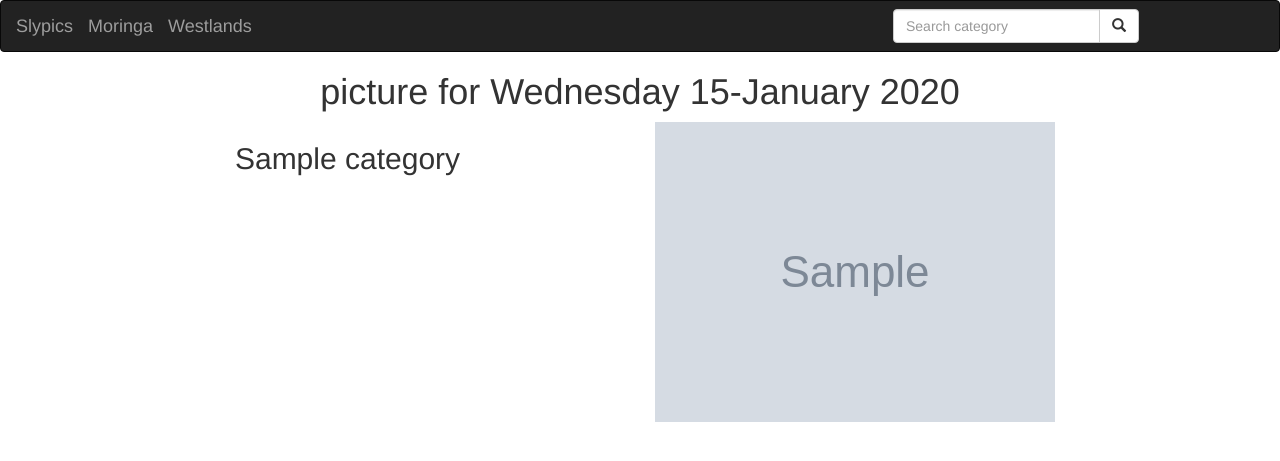
After one commit to cossie14/django-slyart, a Django app: template slypixels/templates/all-pics/westlands.html in a window 1280 px wide. The commit adds this page. Shown: the top 461 px of the page. Run offline with Django 3.2, Linux system fonts and the light colour scheme; tables that the repository leaves empty hold one stand-in row (values such as "Sample post"); the template is opened without the code that fills it: values that come from a table or form of the project are taken from there, most other values are stand-ins (such as "Sample title", 1, 10 or a date in 2020); grey boxes marked "Sample" are stand-in pictures; some libraries are stand-ins or nearby versions.

Commit message:
updated templates to route locations

```diff
--- a/slypixels/templates/all-pics/base.html
+++ b/slypixels/templates/all-pics/base.html
@@ -1,32 +1,26 @@
+{% load bootstrap3 %}
+{% load static%}
+<!DOCTYPE html>
+<html>
+<head>
+  <meta charset="utf-8">
 
-{% load bootstrap3 %}
-{% load static %}
-<!DOCTYPE html>
-<html lang="en">
-<head>
-    <meta charset="UTF-8">
-    <meta name="viewport" content="width=device-width, initial-scale=1.0">
-    <meta http-equiv="X-UA-Compatible" content="ie=edge">
-
-    {% if title %}
-        <title> Sly Art - {{ title }} </title>
+  {% if category %}
+  <title>Slyart - {{category}}</title>
   {% else %}
-        <title> Sly-Art </title>
+    <title>Slyart </title>
   {% endif %}
 
   {% block styles %}
     {% bootstrap_css %}
-        <link rel="stylesheet" href="https://maxcdn.bootstrapcdn.com/bootstrap/4.0.0/css/bootstrap.min.css" integrity="sha384-Gn5384xqQ1aoWXA+058RXPxPg6fy4IWvTNh0E263XmFcJlSAwiGgFAW/dAiS6JXm" crossorigin="anonymous">
-        <link rel="stylesheet" href="{% static 'css/main.css' %}">
+    <link rel="stylesheet" href="{% static 'css/location.css' %}">
   {% endblock %}
 
 </head>
 <body>
     {% include "navbar.html" %}
 
-    {% block content %}
-
-    {% endblock %}
+    {% block content %} <h1 class='text-center'>picture for {{date|date:"l d-F Y"}}</h1> {%endblock%}
 
     {% block scripts %}
         <script src="https://ajax.googleapis.com/ajax/libs/jquery/3.2.1/jquery.min.js"></script>
--- /dev/null
+++ b/slypixels/templates/all-pics/westlands.html
@@ -0,0 +1,38 @@
+{%extends 'all-pics/base.html'%}
+{% block content %}
+{{ block.super}}
+
+<div class="container">
+
+  <!-- Looping through news   -->
+
+
+
+  {% for slypics_item in slypics %}
+
+  <div class="row">
+    <!-- displaying News articles -->
+    <div class="col-xs-6 col-sm-6 col-md-6 col-lg-6">
+      <h2 class="text-center"> {{ slypics_item.category }} </h2>
+    </div>
+
+    <!--Display news Article images  -->
+
+    <div class="col-xs-6 col-sm-6 col-md-6 col-lg-6">
+        {% if slypics_item.Slypics_image %}
+        <img src="{{slypics_item.Slypics_image.url}}" class="img-responsive" alt="Image">
+        {% endif %}
+      </div>
+
+    </div>
+  </div>
+  {% empty %}
+  <div class="row">
+    <h2 class="text-center">There No sly pics</h2>
+  </div>
+  {% endfor %}
+
+</div>
+
+
+{% endblock %}
--- a/slypixels/templates/navbar.html
+++ b/slypixels/templates/navbar.html
@@ -1,17 +1,18 @@
 <nav class="navbar navbar-inverse">
   <div class="container-fluid">
     <div class="navbar-header">
-        <a class="navbar-brand" href="{% url 'art' %}">Sly Art</a>
-
+      <a class="navbar-brand" href="{% url 'all-pics' %}">Slypics</a>
+      <a class="navbar-brand" href="{% url 'moringa' %}">Moringa</a>
+      <a class="navbar-brand" href="{% url 'westlands' %}">Westlands</a>
     </div>
 
     <!-- Adding a search form  -->
     <div class="col-sm-4 col-md-4 navbar-right">
 
-
+      <form class="navbar-form" role="search" action="{% url 'search_results' %}">
 
         <div class="input-group">
-            <input type="text" class="form-control" placeholder="Search Article" name="article">
+          <input type="text" class="form-control" placeholder="Search category" name="article">
           <div class="input-group-btn">
             <button class="btn btn-default" type="submit"><i class="glyphicon glyphicon-search"></i></button>
           </div>
```
Also changed, not shown: slypixels/templates/all-pics/moringa.html (added, +38 -0 lines), slypixels/templates/all-pics/search.html (+13 -23 lines), slypixels/templates/all-pics/art.html (deleted), slypixels/templates/all-pics/coolart.html (deleted), slypixels/templates/all-pics/location.html (deleted), slypixels/templates/all-pics/welcome.html (deleted). Lines whose indentation alone changed are shown as unchanged.
